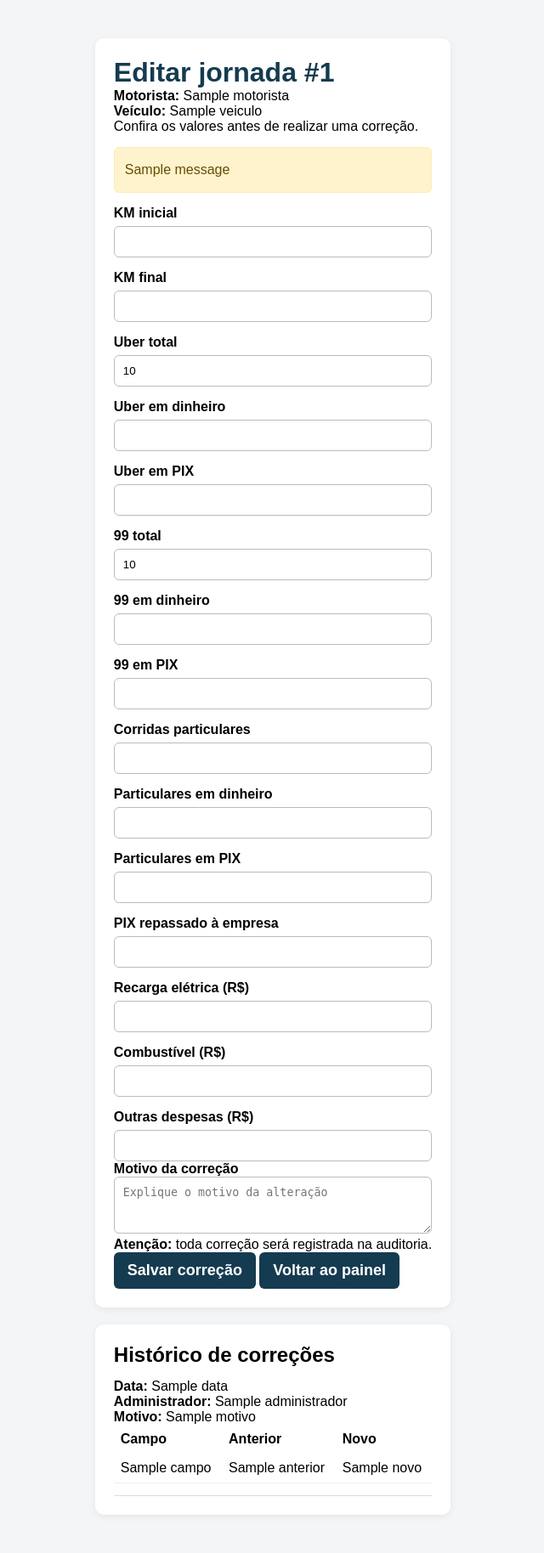
After one commit to sergiorobertodejesus/TRANSPORTE, a Flask app: template templates/editar_jornada.html in a window 1280 px wide. The commit adds this page. Shown: the whole page at 85% size, without its empty margins (319-959 px from the left). Run offline with Flask 3, Linux system fonts and the light colour scheme; the template is opened without the code that fills it: most values are stand-ins (such as "Sample title", 1, 10 or a date in 2020); one stand-in notice (Sample message) is shown; some libraries are stand-ins or nearby versions.

Commit message:
Implementa correcao administrativa de jornadas com auditoria

```diff
--- a/app.py
+++ b/app.py
@@ -453,8 +453,18 @@ def painel_admin():
     registros = []
     faturamento_total = 0
     despesas_total = 0
+    jornadas_inconsistentes = 0
 
     for j in jornadas:
+        total_particulares = j["corridas_particulares"] or 0
+        recebido_particulares = (
+            (j["particulares_dinheiro"] or 0)
+            + (j["particulares_pix"] or 0)
+        )
+
+        if recebido_particulares > total_particulares + 0.001:
+            jornadas_inconsistentes += 1
+
         faturamento = (
             (j["uber_total"] or 0)
             + (j["noventa_nove_total"] or 0)
@@ -544,7 +554,395 @@ def painel_admin():
         avarias_jornada=avarias_jornada,
         faturamento_total=faturamento_total,
         despesas_total=despesas_total,
+        jornadas_inconsistentes=jornadas_inconsistentes,
     )
+
+@app.route("/admin/jornada/<int:jornada_id>/editar", methods=["GET"])
+def editar_jornada_admin(jornada_id):
+    if "administrador_id" not in session:
+        return redirect(url_for("login_admin"))
+
+    db = conectar()
+    try:
+        registro = db.execute("""
+            SELECT j.*, m.nome AS motorista, v.nome AS veiculo,
+                   g.uber_total, g.uber_dinheiro,
+                   g.noventa_nove_total, g.noventa_nove_dinheiro,
+                   g.corridas_particulares, g.particulares_dinheiro,
+                   g.uber_pix, g.noventa_nove_pix, g.particulares_pix,
+                   g.pix_empresa
+            FROM jornadas j
+            JOIN motoristas m ON m.id = j.motorista_id
+            JOIN veiculos v ON v.id = j.veiculo_id
+            LEFT JOIN ganhos g ON g.jornada_id = j.id
+            WHERE j.id = ? AND j.status = 'ENCERRADA'
+        """, (jornada_id,)).fetchone()
+
+        if registro is None:
+            abort(404)
+
+        despesas = db.execute("""
+            SELECT categoria, SUM(valor) AS total
+            FROM despesas
+            WHERE jornada_id = ?
+            GROUP BY categoria
+        """, (jornada_id,)).fetchall()
+
+        valores_despesas = {
+            r["categoria"]: r["total"] for r in despesas
+        }
+
+        import json
+
+        registros_auditoria = db.execute("""
+            SELECT a.id, a.data_alteracao, a.motivo,
+                   a.dados_anteriores, a.dados_novos,
+                   adm.usuario AS administrador
+            FROM auditoria_jornadas a
+            JOIN administradores adm ON adm.id = a.administrador_id
+            WHERE a.jornada_id = ?
+            ORDER BY a.id DESC
+        """, (jornada_id,)).fetchall()
+
+        nomes_campos = {
+            "km_inicial": "KM inicial",
+            "km_final": "KM final",
+            "uber_total": "Uber total",
+            "uber_dinheiro": "Uber dinheiro",
+            "uber_pix": "Uber PIX",
+            "noventa_nove_total": "99 total",
+            "noventa_nove_dinheiro": "99 dinheiro",
+            "noventa_nove_pix": "99 PIX",
+            "corridas_particulares": "Corridas particulares",
+            "particulares_dinheiro": "Particulares dinheiro",
+            "particulares_pix": "Particulares PIX",
+            "pix_empresa": "PIX empresa",
+            "dinheiro_total": "Dinheiro total"
+        }
+
+        historico_auditoria = []
+
+        for auditoria in registros_auditoria:
+            anteriores = json.loads(auditoria["dados_anteriores"])
+            novos = json.loads(auditoria["dados_novos"])
+
+            alteracoes = []
+
+            for grupo in ("km", "ganhos"):
+                antigos = anteriores.get(grupo, {})
+                atuais = novos.get(grupo, {})
+
+                for campo in sorted(set(antigos) | set(atuais)):
+                    anterior = antigos.get(campo)
+                    atual = atuais.get(campo)
+
+                    if anterior != atual:
+                        alteracoes.append({
+                            "campo": nomes_campos.get(campo, campo),
+                            "anterior": anterior,
+                            "novo": atual
+                        })
+
+            def somar_despesas(registros):
+                totais = {}
+                for item in registros:
+                    categoria = item["categoria"]
+                    totais[categoria] = (
+                        totais.get(categoria, 0) + item["valor"]
+                    )
+                return totais
+
+            despesas_anteriores = somar_despesas(
+                anteriores.get("despesas", [])
+            )
+            despesas_novas = somar_despesas(
+                novos.get("despesas", [])
+            )
+
+            for categoria in sorted(
+                set(despesas_anteriores) | set(despesas_novas)
+            ):
+                anterior = despesas_anteriores.get(categoria, 0)
+                atual = despesas_novas.get(categoria, 0)
+
+                if round(anterior, 2) != round(atual, 2):
+                    alteracoes.append({
+                        "campo": categoria,
+                        "anterior": anterior,
+                        "novo": atual
+                    })
+
+            historico_auditoria.append({
+                "data": auditoria["data_alteracao"],
+                "administrador": auditoria["administrador"],
+                "motivo": auditoria["motivo"],
+                "alteracoes": alteracoes
+            })
+
+        return render_template(
+            "editar_jornada.html",
+            jornada=registro,
+            despesas=valores_despesas,
+            historico_auditoria=historico_auditoria
+        )
+    finally:
+        db.close()
+
+
+
+@app.route("/admin/jornada/<int:jornada_id>/salvar", methods=["POST"])
+def salvar_correcao_jornada(jornada_id):
+    import json
+    import math
+    import sqlite3
+
+    if "administrador_id" not in session:
+        return redirect(url_for("login_admin"))
+
+    campos_ganhos = (
+        "uber_total", "uber_dinheiro", "uber_pix",
+        "noventa_nove_total", "noventa_nove_dinheiro",
+        "noventa_nove_pix", "corridas_particulares",
+        "particulares_dinheiro", "particulares_pix",
+        "pix_empresa"
+    )
+    campos_km = ("km_inicial", "km_final")
+    categorias = {
+        "recarga": "Recarga elétrica",
+        "combustivel": "Combustível",
+        "outras_despesas": "Outras despesas"
+    }
+    campos_opcionais = {
+        "uber_pix", "noventa_nove_pix",
+        "particulares_dinheiro", "particulares_pix"
+    }
+
+    motivo = request.form.get("motivo", "").strip()
+    if len(motivo) < 5 or len(motivo) > 1000:
+        flash("Informe um motivo entre 5 e 1000 caracteres.", "erro")
+        return redirect(url_for("editar_jornada_admin", jornada_id=jornada_id))
+
+    def numero(campo, inteiro=False, opcional=False):
+        texto = request.form.get(campo)
+        if texto is None:
+            raise ValueError("Campo ausente: " + campo)
+
+        texto = texto.strip().replace(",", ".")
+        if not texto and opcional:
+            return None
+        if not texto:
+            raise ValueError("Preencha o campo: " + campo)
+
+        try:
+            valor = float(texto)
+        except ValueError:
+            raise ValueError("Valor inválido: " + campo)
+
+        if not math.isfinite(valor) or valor < 0:
+            raise ValueError("Valor inválido: " + campo)
+
+        if inteiro:
+            if not valor.is_integer() or valor > 999999999:
+                raise ValueError("Quilometragem inválida: " + campo)
+            return int(valor)
+
+        if valor > 99999999:
+            raise ValueError("Valor financeiro excessivo: " + campo)
+
+        if round(valor, 2) != valor:
+            raise ValueError("Use no máximo duas casas decimais: " + campo)
+
+        return round(valor, 2)
+
+    try:
+        novos_km = {campo: numero(campo, inteiro=True) for campo in campos_km}
+        novos_ganhos = {
+            campo: numero(campo, opcional=campo in campos_opcionais)
+            for campo in campos_ganhos
+        }
+        novas_despesas = {
+            categoria: numero(campo)
+            for campo, categoria in categorias.items()
+        }
+
+        if novos_km["km_final"] < novos_km["km_inicial"]:
+            raise ValueError("KM final não pode ser menor que KM inicial.")
+
+        particulares_recebidos = (
+            (novos_ganhos["particulares_dinheiro"] or 0) +
+            (novos_ganhos["particulares_pix"] or 0)
+        )
+        if particulares_recebidos > novos_ganhos["corridas_particulares"] + 0.001:
+            raise ValueError(
+                "Dinheiro e PIX particulares não podem superar "
+                "o total de corridas particulares."
+            )
+
+        for plataforma, total, dinheiro, pix in (
+            ("Uber", "uber_total", "uber_dinheiro", "uber_pix"),
+            ("99", "noventa_nove_total", "noventa_nove_dinheiro",
+             "noventa_nove_pix"),
+        ):
+            recebido = novos_ganhos[dinheiro] + (novos_ganhos[pix] or 0)
+            if recebido > novos_ganhos[total] + 0.001:
+                raise ValueError(
+                    f"Dinheiro e PIX de {plataforma} superam o total informado."
+                )
+
+    except ValueError as erro:
+        flash(str(erro), "erro")
+        return redirect(url_for("editar_jornada_admin", jornada_id=jornada_id))
+
+    db = conectar()
+    try:
+        db.execute("BEGIN IMMEDIATE")
+
+        admin = db.execute("""
+            SELECT id FROM administradores
+            WHERE id = ? AND ativo = 1
+        """, (session["administrador_id"],)).fetchone()
+
+        if admin is None:
+            db.rollback()
+            session.clear()
+            return redirect(url_for("login_admin"))
+
+        jornada = db.execute("""
+            SELECT * FROM jornadas WHERE id = ?
+        """, (jornada_id,)).fetchone()
+
+        if jornada is None or jornada["status"] != "ENCERRADA":
+            db.rollback()
+            abort(404)
+
+        ganhos = db.execute("""
+            SELECT * FROM ganhos WHERE jornada_id = ?
+        """, (jornada_id,)).fetchone()
+
+        if ganhos is None:
+            db.rollback()
+            flash("Jornada sem registro de ganhos. Correção cancelada.", "erro")
+            return redirect(url_for("painel_admin"))
+
+        despesas_atuais = db.execute("""
+            SELECT id, categoria, valor, descricao
+            FROM despesas WHERE jornada_id = ?
+            ORDER BY id
+        """, (jornada_id,)).fetchall()
+
+        anteriores = {
+            "km": {c: jornada[c] for c in campos_km},
+            "ganhos": {c: ganhos[c] for c in campos_ganhos},
+            "despesas": [dict(r) for r in despesas_atuais]
+        }
+
+        # Preserva as descrições e os IDs de despesas existentes.
+        despesas_por_categoria = {}
+        for registro in despesas_atuais:
+            despesas_por_categoria.setdefault(
+                registro["categoria"], []
+            ).append(registro)
+
+        for categoria in categorias.values():
+            if len(despesas_por_categoria.get(categoria, [])) > 1:
+                raise ValueError(
+                    "Há despesas duplicadas na categoria " + categoria +
+                    ". Faça uma conferência antes de corrigir."
+                )
+
+        dinheiro_total = (
+            novos_ganhos["uber_dinheiro"] +
+            novos_ganhos["noventa_nove_dinheiro"] +
+            (novos_ganhos["particulares_dinheiro"] or 0)
+        )
+
+        novos_ganhos_completos = dict(novos_ganhos)
+        novos_ganhos_completos["dinheiro_total"] = round(dinheiro_total, 2)
+
+        anteriores["ganhos"]["dinheiro_total"] = ganhos["dinheiro_total"]
+
+        mudou = (
+            any(jornada[c] != novos_km[c] for c in campos_km)
+            or any(ganhos[c] != novos_ganhos[c] for c in campos_ganhos)
+            or ganhos["dinheiro_total"] != novos_ganhos_completos["dinheiro_total"]
+            or any(
+                round(sum(
+                    r["valor"] for r in despesas_por_categoria.get(categoria, [])
+                ), 2) != valor
+                for categoria, valor in novas_despesas.items()
+            )
+        )
+
+        if not mudou:
+            db.rollback()
+            flash("Nenhuma alteração identificada.", "erro")
+            return redirect(url_for("editar_jornada_admin", jornada_id=jornada_id))
+
+        db.execute("""
+            UPDATE jornadas SET km_inicial = ?, km_final = ?
+            WHERE id = ?
+        """, (novos_km["km_inicial"], novos_km["km_final"], jornada_id))
+
+        campos_atualizados = list(campos_ganhos) + ["dinheiro_total"]
+        atribuicoes = ", ".join(c + " = ?" for c in campos_atualizados)
+
+        db.execute(
+            "UPDATE ganhos SET " + atribuicoes + " WHERE id = ?",
+            tuple(novos_ganhos_completos[c] for c in campos_atualizados)
+            + (ganhos["id"],)
+        )
+
+        for categoria, valor in novas_despesas.items():
+            existentes = despesas_por_categoria.get(categoria, [])
+            if existentes:
+                db.execute("""
+                    UPDATE despesas SET valor = ? WHERE id = ?
+                """, (valor, existentes[0]["id"]))
+            elif valor > 0:
+                db.execute("""
+                    INSERT INTO despesas (jornada_id, categoria, valor, descricao)
+                    VALUES (?, ?, ?, ?)
+                """, (jornada_id, categoria, valor, None))
+
+        despesas_finais = db.execute("""
+            SELECT id, categoria, valor, descricao
+            FROM despesas WHERE jornada_id = ?
+            ORDER BY id
+        """, (jornada_id,)).fetchall()
+
+        novos = {
+            "km": novos_km,
+            "ganhos": novos_ganhos_completos,
+            "despesas": [dict(r) for r in despesas_finais]
+        }
+
+        db.execute("""
+            INSERT INTO auditoria_jornadas (
+                jornada_id, administrador_id, data_alteracao,
+                motivo, dados_anteriores, dados_novos
+            ) VALUES (?, ?, ?, ?, ?, ?)
+        """, (
+            jornada_id,
+            admin["id"],
+            datetime.now().astimezone().isoformat(timespec="seconds"),
+            motivo,
+            json.dumps(anteriores, ensure_ascii=False),
+            json.dumps(novos, ensure_ascii=False)
+        ))
+
+        db.commit()
+        flash("Jornada corrigida e auditoria registrada.", "sucesso")
+        return redirect(url_for("painel_admin"))
+
+    except (sqlite3.Error, ValueError):
+        db.rollback()
+        app.logger.exception("Erro ao salvar correção da jornada")
+        flash("Correção não gravada. Verifique os dados da jornada.", "erro")
+        return redirect(url_for("editar_jornada_admin", jornada_id=jornada_id))
+    finally:
+        db.close()
+
+
 @app.route("/exportar_relatorio_excel")
 def exportar_relatorio_excel():
     if "administrador_id" not in session:
--- /dev/null
+++ b/templates/editar_jornada.html
@@ -0,0 +1,213 @@
+<!DOCTYPE html>
+<html lang="pt-BR">
+<head>
+<meta charset="UTF-8">
+<meta name="viewport" content="width=device-width, initial-scale=1.0">
+<title>Editar jornada - ER Transporte</title>
+<link rel="stylesheet" href="{{ url_for('static', filename='style.css') }}">
+<style>
+body { background:#f3f5f6; }
+.edicao { max-width:850px; margin:25px auto; padding:20px; }
+.cartao { background:white; padding:22px; border-radius:10px;
+          box-shadow:0 2px 8px #0001; }
+.grade { display:grid; grid-template-columns:repeat(auto-fit,minmax(220px,1fr));
+         gap:15px; }
+.campo label { display:block; margin-bottom:6px; font-weight:bold; }
+.campo input, textarea { width:100%; box-sizing:border-box; padding:10px;
+                         border:1px solid #bbb; border-radius:6px; }
+h1 { color:#153b50; }
+.botao { display:inline-block; padding:11px 16px; background:#153b50;
+         color:white; border:0; border-radius:6px; text-decoration:none; }
+</style>
+</head>
+<body>
+<main class="edicao">
+<div class="cartao">
+<h1>Editar jornada #{{ jornada.id }}</h1>
+<p><strong>Motorista:</strong> {{ jornada.motorista }}</p>
+<p><strong>Veículo:</strong> {{ jornada.veiculo }}</p>
+<p>Confira os valores antes de realizar uma correção.</p>
+
+
+{% with mensagens = get_flashed_messages() %}
+{% if mensagens %}
+<div role="alert" style="
+    background:#fff3cd;
+    color:#664d03;
+    border:1px solid #ffecb5;
+    padding:12px;
+    border-radius:6px;
+    margin:15px 0;
+">
+    {% for mensagem in mensagens %}
+    <p style="margin:5px 0;">{{ mensagem }}</p>
+    {% endfor %}
+</div>
+{% endif %}
+{% endwith %}
+
+<form method="POST"
+      action="{{ url_for('salvar_correcao_jornada', jornada_id=jornada.id) }}">
+<input type="hidden" name="csrf_token" value="{{ csrf_token() }}">
+<div class="grade">
+
+<div class="campo">
+<label for="km_inicial">KM inicial</label>
+<input id="km_inicial" name="km_inicial" type="number" min="0"
+       step="1"
+       value="{{ jornada.km_inicial if jornada.km_inicial is not none else '' }}">
+</div>
+
+<div class="campo">
+<label for="km_final">KM final</label>
+<input id="km_final" name="km_final" type="number" min="0"
+       step="1"
+       value="{{ jornada.km_final if jornada.km_final is not none else '' }}">
+</div>
+
+<div class="campo">
+<label for="uber_total">Uber total</label>
+<input id="uber_total" name="uber_total" type="number" min="0"
+       step="0.01"
+       value="{{ jornada.uber_total if jornada.uber_total is not none else '' }}">
+</div>
+
+<div class="campo">
+<label for="uber_dinheiro">Uber em dinheiro</label>
+<input id="uber_dinheiro" name="uber_dinheiro" type="number" min="0"
+       step="0.01"
+       value="{{ jornada.uber_dinheiro if jornada.uber_dinheiro is not none else '' }}">
+</div>
+
+<div class="campo">
+<label for="uber_pix">Uber em PIX</label>
+<input id="uber_pix" name="uber_pix" type="number" min="0"
+       step="0.01"
+       value="{{ jornada.uber_pix if jornada.uber_pix is not none else '' }}">
+</div>
+
+<div class="campo">
+<label for="noventa_nove_total">99 total</label>
+<input id="noventa_nove_total" name="noventa_nove_total" type="number" min="0"
+       step="0.01"
+       value="{{ jornada.noventa_nove_total if jornada.noventa_nove_total is not none else '' }}">
+</div>
+
+<div class="campo">
+<label for="noventa_nove_dinheiro">99 em dinheiro</label>
+<input id="noventa_nove_dinheiro" name="noventa_nove_dinheiro" type="number" min="0"
+       step="0.01"
+       value="{{ jornada.noventa_nove_dinheiro if jornada.noventa_nove_dinheiro is not none else '' }}">
+</div>
+
+<div class="campo">
+<label for="noventa_nove_pix">99 em PIX</label>
+<input id="noventa_nove_pix" name="noventa_nove_pix" type="number" min="0"
+       step="0.01"
+       value="{{ jornada.noventa_nove_pix if jornada.noventa_nove_pix is not none else '' }}">
+</div>
+
+<div class="campo">
+<label for="corridas_particulares">Corridas particulares</label>
+<input id="corridas_particulares" name="corridas_particulares" type="number" min="0"
+       step="0.01"
+       value="{{ jornada.corridas_particulares if jornada.corridas_particulares is not none else '' }}">
+</div>
+
+<div class="campo">
+<label for="particulares_dinheiro">Particulares em dinheiro</label>
+<input id="particulares_dinheiro" name="particulares_dinheiro" type="number" min="0"
+       step="0.01"
+       value="{{ jornada.particulares_dinheiro if jornada.particulares_dinheiro is not none else '' }}">
+</div>
+
+<div class="campo">
+<label for="particulares_pix">Particulares em PIX</label>
+<input id="particulares_pix" name="particulares_pix" type="number" min="0"
+       step="0.01"
+       value="{{ jornada.particulares_pix if jornada.particulares_pix is not none else '' }}">
+</div>
+
+<div class="campo">
+<label for="pix_empresa">PIX repassado à empresa</label>
+<input id="pix_empresa" name="pix_empresa" type="number" min="0"
+       step="0.01"
+       value="{{ jornada.pix_empresa if jornada.pix_empresa is not none else '' }}">
+</div>
+
+<div class="campo">
+<label for="recarga">Recarga elétrica (R$)</label>
+<input id="recarga" name="recarga" type="number" min="0" step="0.01"
+       value="{{ despesas.get('Recarga elétrica', 0) }}">
+</div>
+
+<div class="campo">
+<label for="combustivel">Combustível (R$)</label>
+<input id="combustivel" name="combustivel" type="number" min="0" step="0.01"
+       value="{{ despesas.get('Combustível', 0) }}">
+</div>
+
+<div class="campo">
+<label for="outras_despesas">Outras despesas (R$)</label>
+<input id="outras_despesas" name="outras_despesas" type="number" min="0" step="0.01"
+       value="{{ despesas.get('Outras despesas', 0) }}">
+</div>
+
+</div>
+<p><label for="motivo"><strong>Motivo da correção</strong></label></p>
+<textarea id="motivo" name="motivo" rows="3"
+          placeholder="Explique o motivo da alteração" required></textarea>
+<p><strong>Atenção:</strong> toda correção será registrada na auditoria.</p>
+<button class="botao" type="submit" name="salvar_correcao" value="1">
+Salvar correção
+</button>
+<a class="botao" href="{{ url_for('painel_admin') }}">Voltar ao painel</a>
+</form>
+</div>
+
+<section class="cartao" style="margin-top:20px;">
+<h2>Histórico de correções</h2>
+
+{% if historico_auditoria %}
+    {% for registro in historico_auditoria %}
+    <div style="border-bottom:1px solid #ddd; padding:14px 0;">
+        <p><strong>Data:</strong> {{ registro.data }}</p>
+        <p><strong>Administrador:</strong> {{ registro.administrador }}</p>
+        <p><strong>Motivo:</strong> {{ registro.motivo }}</p>
+
+        <div style="overflow-x:auto;">
+        <table style="width:100%; border-collapse:collapse;">
+            <thead>
+                <tr>
+                    <th style="text-align:left;padding:8px;">Campo</th>
+                    <th style="text-align:left;padding:8px;">Anterior</th>
+                    <th style="text-align:left;padding:8px;">Novo</th>
+                </tr>
+            </thead>
+            <tbody>
+                {% for alteracao in registro.alteracoes %}
+                <tr>
+                    <td style="padding:8px;border-bottom:1px solid #eee;">
+                        {{ alteracao.campo }}
+                    </td>
+                    <td style="padding:8px;border-bottom:1px solid #eee;">
+                        {{ alteracao.anterior if alteracao.anterior is not none else '—' }}
+                    </td>
+                    <td style="padding:8px;border-bottom:1px solid #eee;">
+                        {{ alteracao.novo if alteracao.novo is not none else '—' }}
+                    </td>
+                </tr>
+                {% endfor %}
+            </tbody>
+        </table>
+        </div>
+    </div>
+    {% endfor %}
+{% else %}
+    <p>Nenhuma correção registrada para esta jornada.</p>
+{% endif %}
+</section>
+
+</main>
+</body>
+</html>
```
Also changed, not shown: database.py (+14 -0 lines), templates/painel_admin.html (+15 -0 lines).
